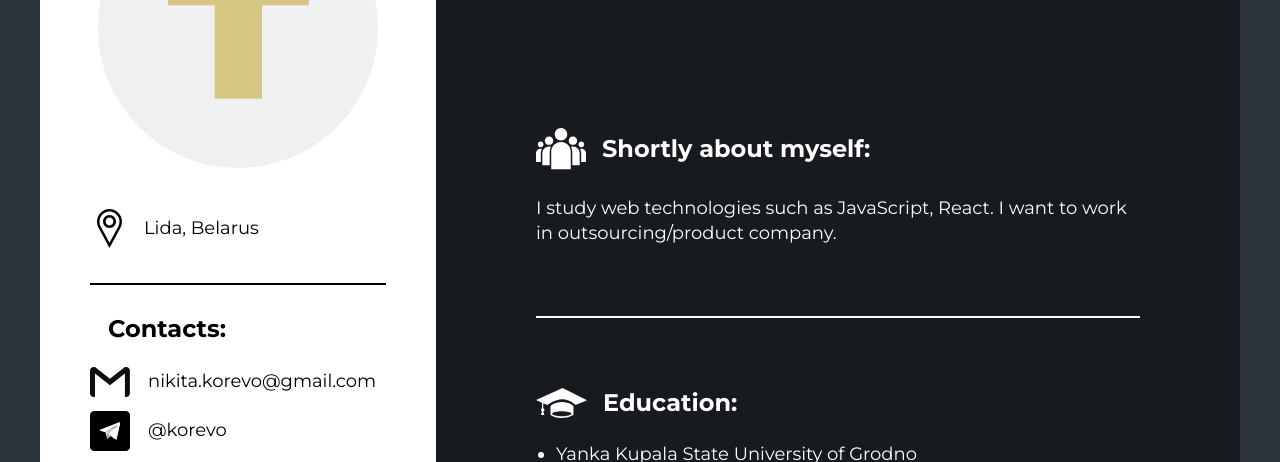
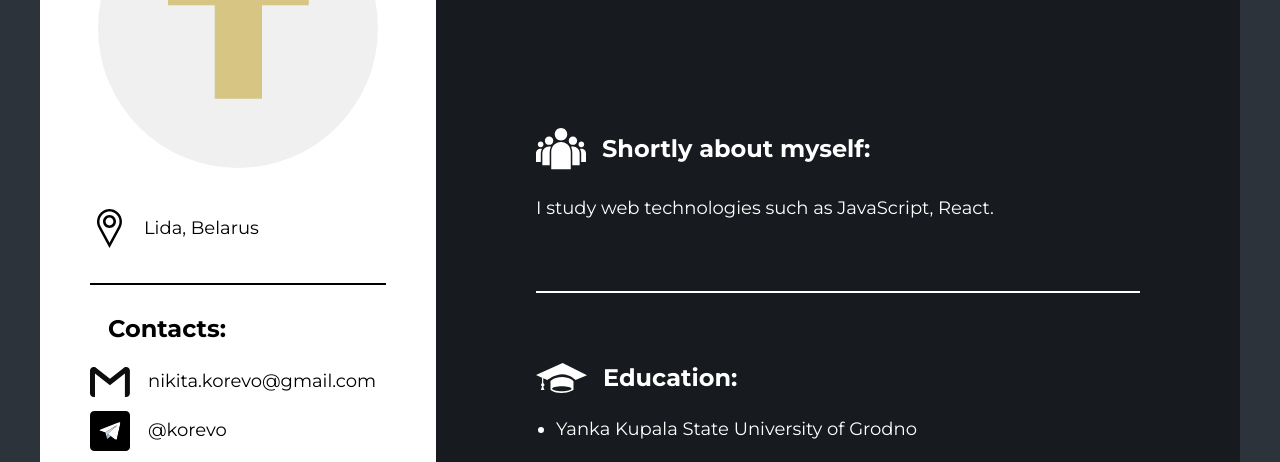
Before and after one commit to NikitaKorevo/rsschool-cv, a plain HTML site: page index.html in a window 1280 px wide. Shown: the part 182-644 px from the top of the page. Drawn offline with nearby package versions, Linux system fonts and the light colour scheme.

Commit message:
feat: change section 'Shortly about myself:'

```diff
--- a/index.html
+++ b/index.html
@@ -155,7 +155,7 @@
           </svg>
           <h3 class="aboutme__title">Shortly about myself:</h3>
         </div>
-        <p class="aboutme__text">I study web technologies such as JavaScript, React. I want to work in outsourcing/product company.</p>
+        <p class="aboutme__text">I study web technologies such as JavaScript, React.</p>
       </section>
 
       <section class="education">
```
